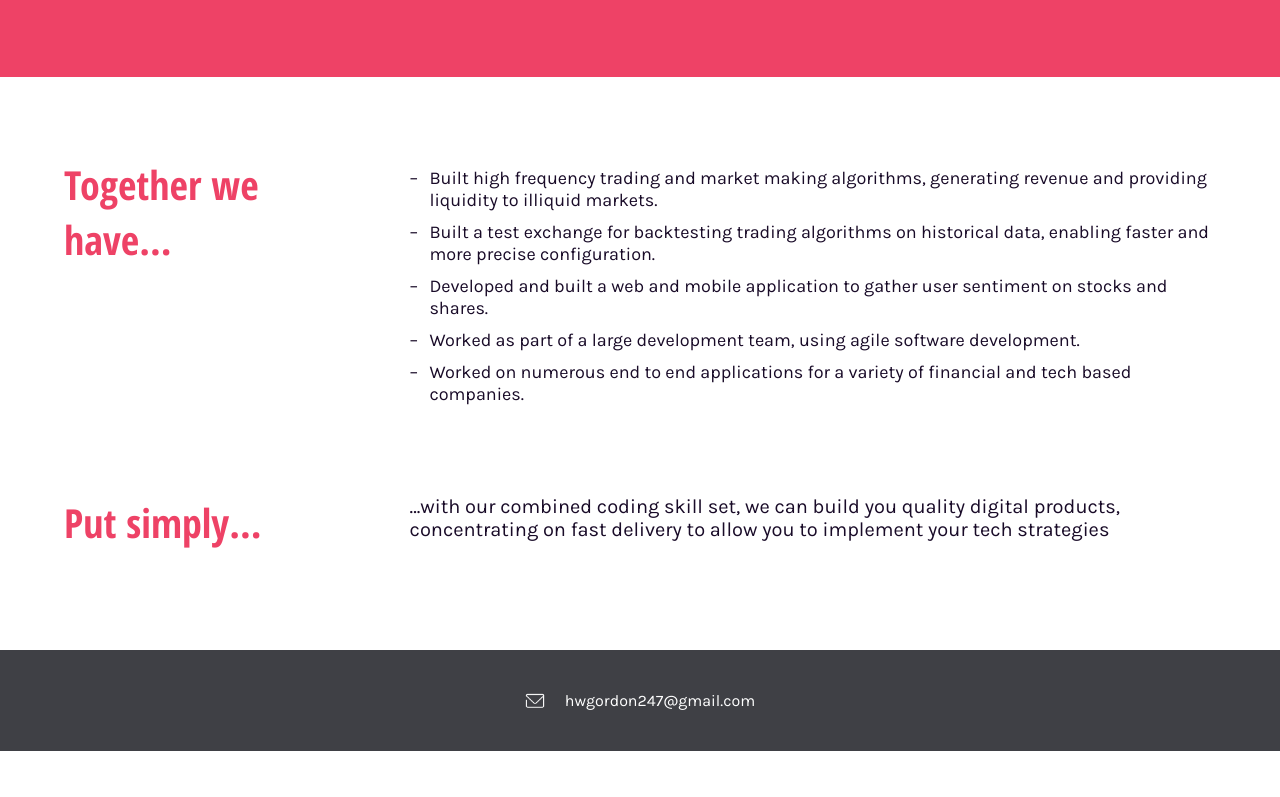
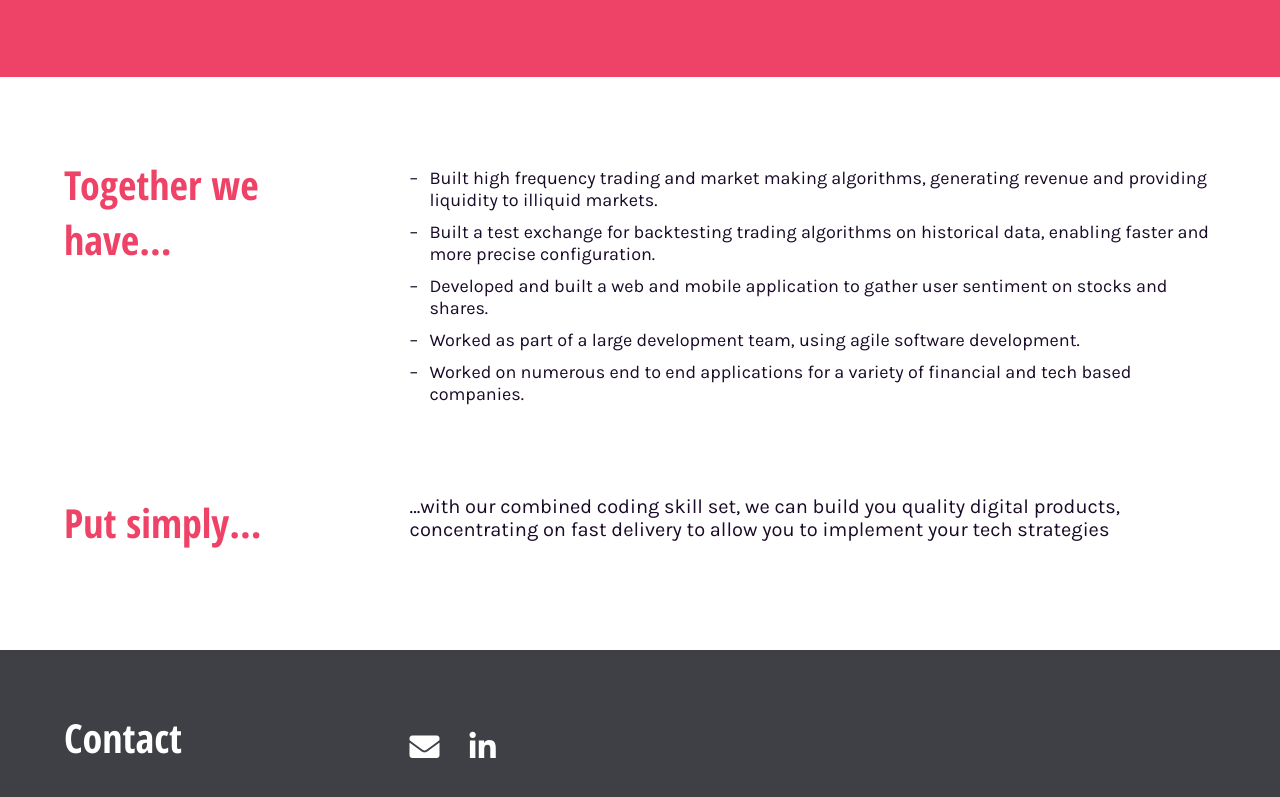
Before and after one commit to hwgordon247/CODEssential, a website: page index.html in a window 1280 px wide. Shown: the part 1438-2235 px from the top of the page. Before the commit the page ends 2189 px from the top, so only its background shows below. Drawn offline with Linux system fonts and the light colour scheme.

Commit message:
change of contact info at the bottom

```diff
--- a/index.html
+++ b/index.html
@@ -7,6 +7,7 @@
     <!-- <link href="https://fonts.googleapis.com/css?family=Questrial" rel="stylesheet"> -->
     <link href="https://fonts.googleapis.com/css?family=Open+Sans+Condensed:300,300i,700" rel="stylesheet">
     <!-- <link href="https://fonts.googleapis.com/css?family=Playfair+Display:400,400i" rel="stylesheet"> -->
+    <link rel="stylesheet" href="https://use.fontawesome.com/releases/v5.8.1/css/all.css" integrity="sha384-50oBUHEmvpQ+1lW4y57PTFmhCaXp0ML5d60M1M7uH2+nqUivzIebhndOJK28anvf" crossorigin="anonymous">
     <title>CODEssential</title>
     <link rel="shortcut icon" type="image/png" href="img/fav.png"/>
     <meta name="viewport" content="width=device-width, initial-scale=1">
@@ -93,7 +94,15 @@
     </div>
 
     <div class="bottom">
-        <a href = "mailto: hwgordon247@gmail.com" class="email"><img src="img/email.png"> hwgordon247@gmail.com</a>
+        <div class="block">
+            <div class="title">
+                Contact
+            </div>
+            <div class="info">
+                <a href="mailto: hwgordon247@gmail.com" class="email"><i class="fas fa-envelope"></i></a>
+                <a href="https://www.linkedin.com/in/henry-gordon-176476104/" target="_blank"><i class="icon fab fa-linkedin-in"></i></a>
+            </div>
+        </div>
     </div>
 </body>
 </html>
--- a/scss/index.scss
+++ b/scss/index.scss
@@ -55,7 +55,29 @@ li:before {
     background-color: $grey;
     width: 100%;
     display: inline-block;
+    color: $white;
     padding: 40px 0;
+
+    .block {
+        margin-top: 20px;
+        margin-bottom: 20px;
+
+        .title {
+            color: $white;
+        }
+
+        .info {
+            display: flex;
+            justify-content: flex-start;
+            align-items: center;
+
+            a i {
+                color: $white;
+                margin-right: 30px;
+                font-size: 30px;
+            }
+        }
+    }
 }
 
 .top::after {
```
Also changed, not shown: index.css, 1 other file.
